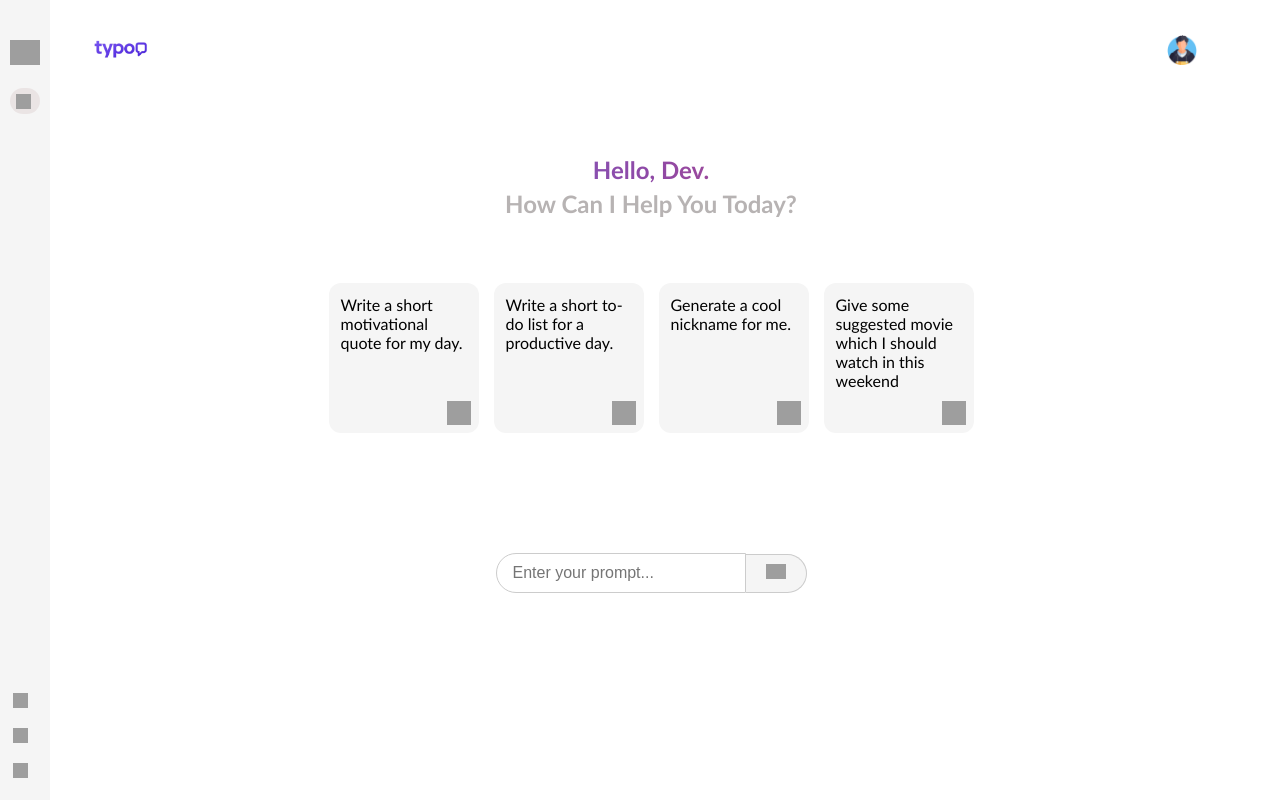
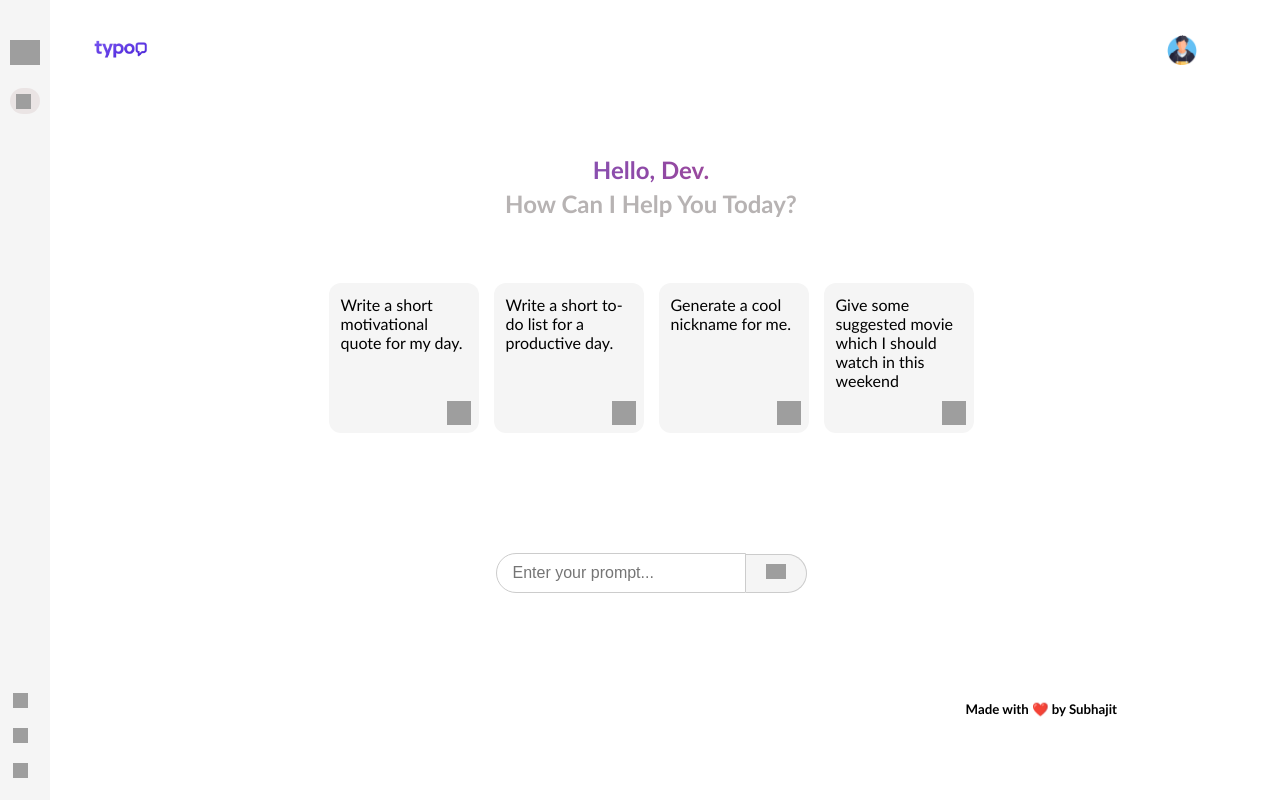
Before and after one commit to subhajit624/typoApp, a React (Vite) app: page / in a window 1280 px wide. Built offline with nearby package versions, Linux system fonts and the light colour scheme; grey boxes are pictures that could not be loaded.

Commit message:
add footer

```diff
--- a/src/components/Front.jsx
+++ b/src/components/Front.jsx
@@ -92,6 +92,7 @@ function Front() {
           onSearch={handleSearch}
         />
 
+        {show ? <Footer /> : null}
       </div>
     </div>
   );
```
